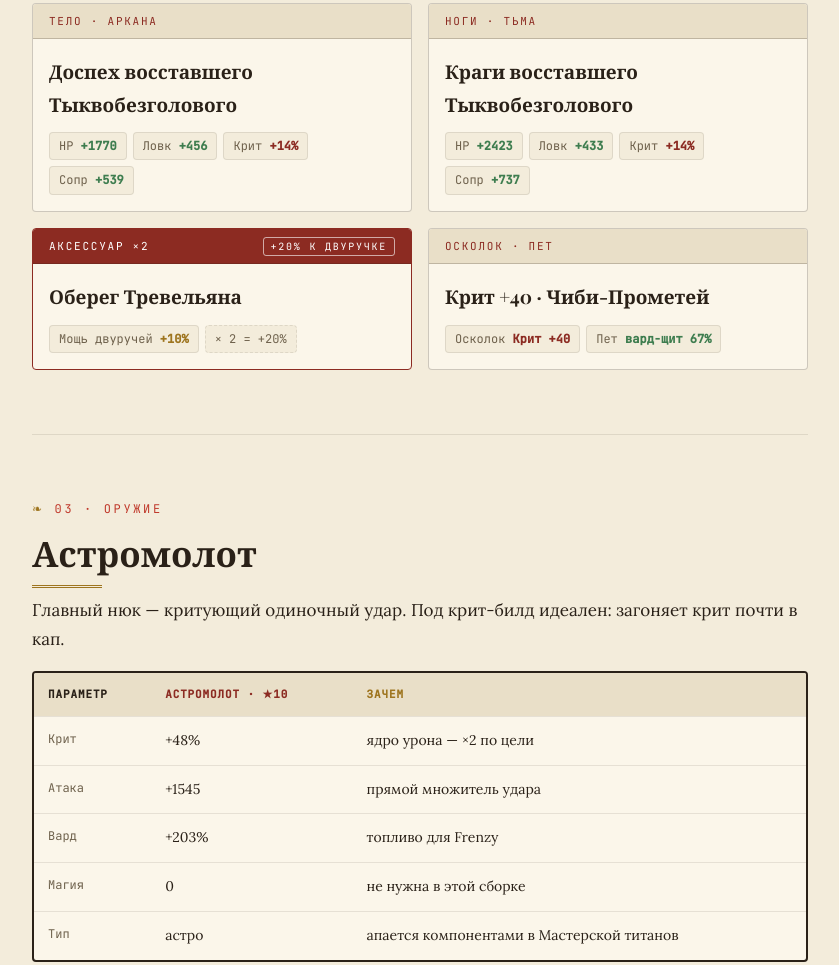
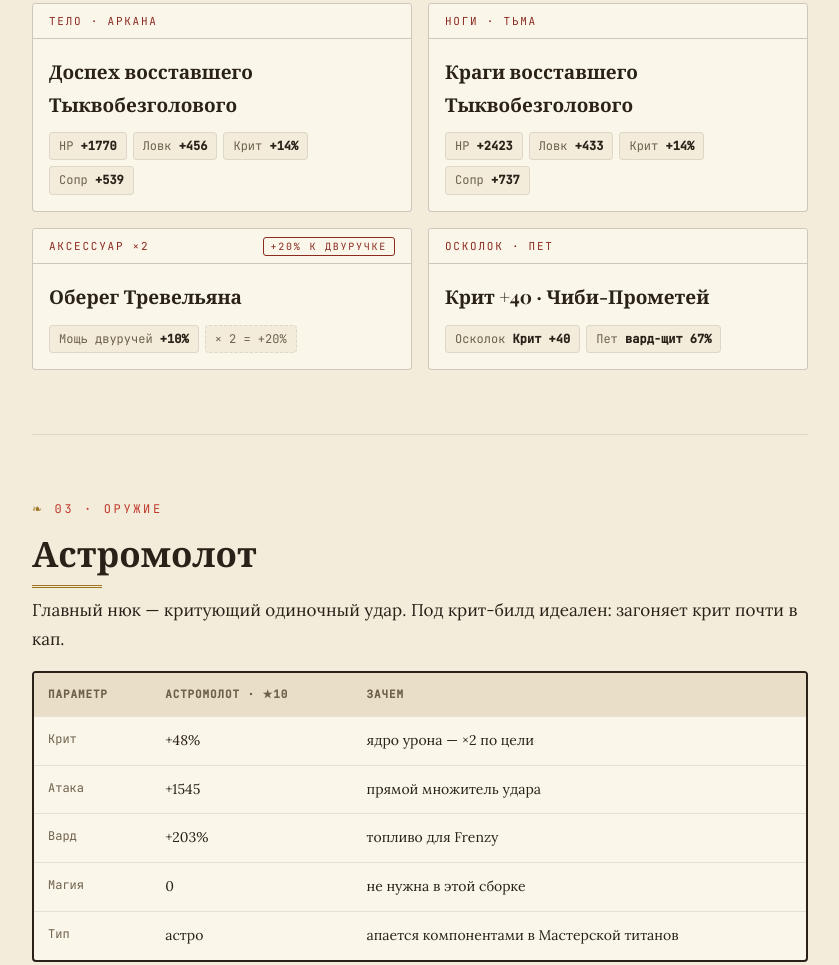
Before and after one commit to Syarogka/my, a plain HTML site: page gilgamesh-ursa.html in a window 1280 px wide. Shown: the part 1805-2770 px from the top of the page, without its empty margins (350-1189 px from the left). Drawn offline with nearby package versions, Linux system fonts and the light colour scheme; a web font is replaced by a local one.

Commit message:
Add files via upload

```diff
--- a/gilgamesh-ursa.html
+++ b/gilgamesh-ursa.html
@@ -204,7 +204,7 @@ section:first-of-type { border-top: 0; }
 .statbar div + div { border-left: 1px solid var(--rule); }
 @media (min-width: 720px) { .statbar div { flex: 1 1 0; min-width: 0; } }
 .statbar .lbl { font-family: var(--font-mono); font-size: 11px; letter-spacing: 0.14em; text-transform: uppercase; color: var(--ink-soft); }
-.statbar .val { font-family: var(--font-display); font-size: 19px; font-weight: 700; color: var(--gold-leaf); margin-top: 4px; }
+.statbar .val { font-family: var(--font-display); font-size: 19px; font-weight: 700; color: var(--ink); margin-top: 4px; }
 
 /* ---------- Карточки гира ---------- */
 .gear-grid { display: grid; gap: 16px; grid-template-columns: repeat(auto-fit, minmax(260px, 1fr)); }
@@ -430,6 +430,26 @@ body[class*="cls-"] .chain-node:nth-child(2) .t { color: var(--class-accent); }
 
 /* «Разделы кодекса» — больше воздуха сверху */
 #klassy { padding-top: 100px; }
+
+/* Статы гира (сеты/осколки) — чёрным; таблицы единообразны по цвету */
+.gear .stat .v,
+.gear .stat.pos .v,
+.gear .stat.neg .v,
+.gear .stat.crit .v,
+.gear .stat.gold .v { color: var(--ink); }
+.cmp thead th,
+.cmp thead th:nth-child(2),
+.cmp thead th:nth-child(3) { color: var(--ink-soft); }
+
+/* Все карточки гира одинаковые: верхняя полоса в цвет фона карточки */
+.gear .top { background: var(--vellum); }
+.gear.key { border-color: var(--rule); }
+.gear.key .top { background: var(--vellum); color: var(--oxblood); }
+.gear.key .top .badge { color: var(--oxblood); border-color: var(--oxblood); }
+
+/* Единый фон везде: убрать оставшиеся контрастные подложки-выделения */
+.card.featured { background: var(--vellum); }
+.verdict { background: var(--vellum); border-color: var(--rule); }
 
 </style>
 </head>
```
Also changed, not shown: index.html (+21 -1 lines).
